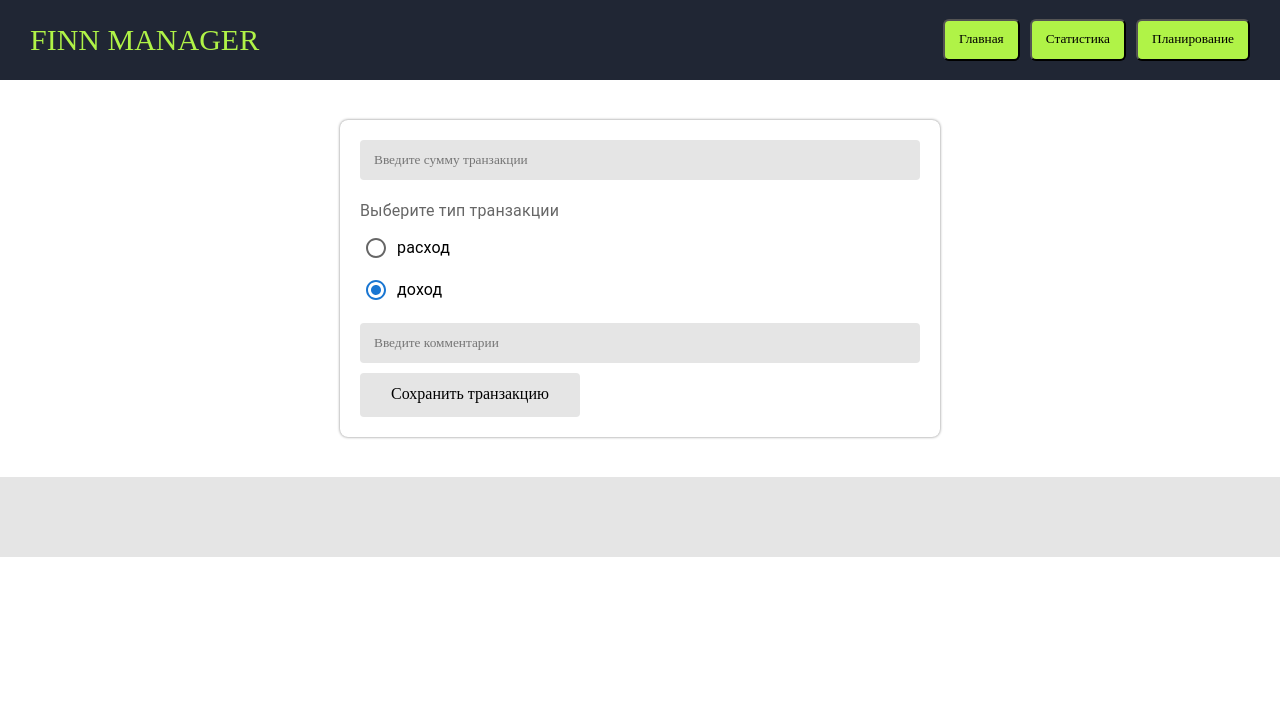
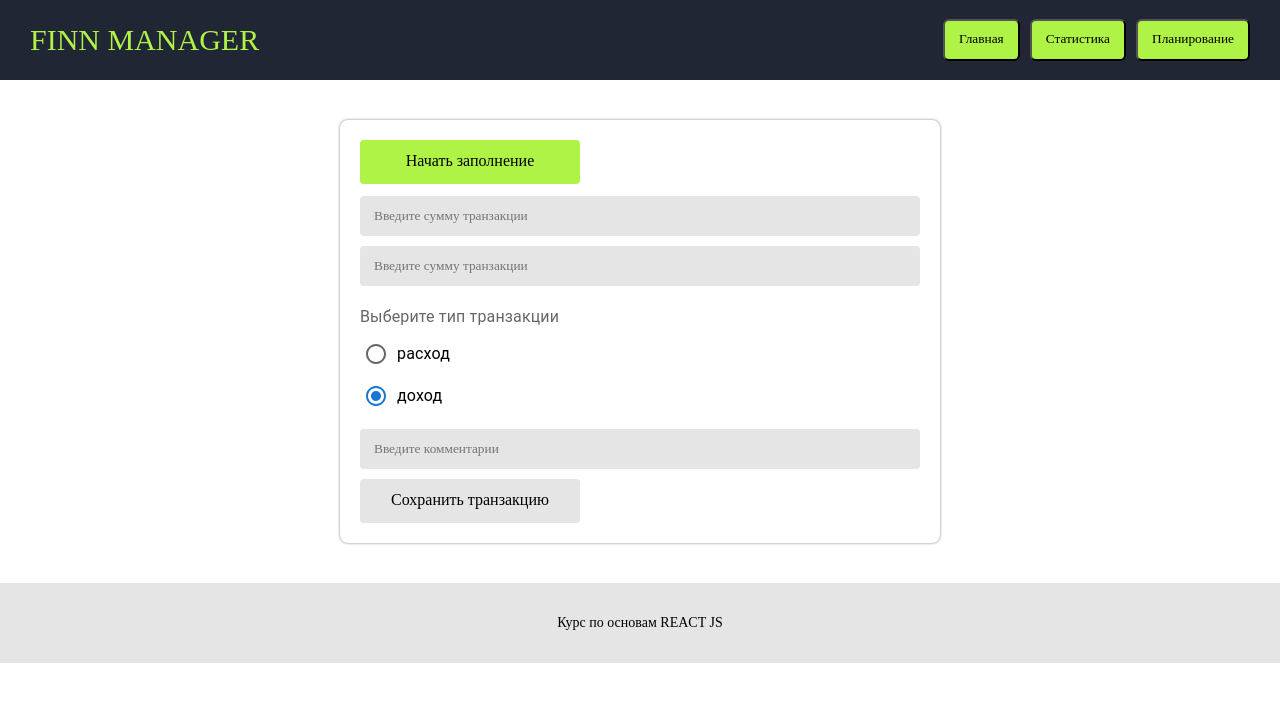
Before and after one commit to sergey87chuvasov/react-project12, a React (Create React App) app: page / in a window 1280 px wide. Shown: the top 702 px of the page. Built offline with nearby package versions, Linux system fonts and the light colour scheme.

Commit message:
added practice with useref and useContext in project

```diff
--- a/src/components/pages/Main.jsx
+++ b/src/components/pages/Main.jsx
@@ -1,4 +1,4 @@
-import React, { useEffect } from 'react';
+import React, { useEffect, useState } from 'react';
 
 import {
   changeViewType,
@@ -7,6 +7,8 @@ import {
 } from '../../redux-state/reducers/view-type-for-main';
 
 import { useSelector, useDispatch } from 'react-redux';
+
+import FooterContext from '../../redux-state/contect/footerContext';
 
 import Radio from '@mui/material/Radio';
 import RadioGroup from '@mui/material/RadioGroup';
@@ -18,10 +20,15 @@ import Footer from '../views/global/Footer';
 import InputComponent from '../comps/Input';
 import css from '../../styles/form.css';
 
-const { FormContainer, Button } = css;
+import { useRef } from 'react';
+
+const { FormContainer, Button, Input } = css;
 
 const Main = (props) => {
   const { action } = props;
+
+  const valueInput = useRef();
+  const [footerText, setFooterText] = useState('Курс по основам REACT JS');
 
   const dispatch = useDispatch();
   const viewType = useSelector((state) => state.viewTypeMain.viewType);
@@ -60,6 +67,11 @@ const Main = (props) => {
     dispatch(changeComment(event.target.value));
   };
 
+  const setFocus = () => {
+    valueInput.current.disabled = false;
+    valueInput.current.focus();
+  };
+
   useEffect(() => {
     console.log(viewType);
   }, [viewType]);
@@ -67,7 +79,29 @@ const Main = (props) => {
   return (
     <React.Fragment>
       <FormContainer style={{ alignItems: 'flex-start' }}>
+        {/*-------------------------------------------- */}
+        <Button
+          backgroundColor={'rgb(176,243,71)'}
+          onClick={setFocus}
+          style={{ marginBottom: '12px' }}
+        >
+          Начать заполнение
+        </Button>
+        <Input
+          ref={valueInput}
+          value={viewValue}
+          type={'text'}
+          placeholder={'Введите сумму транзакции'}
+          maxLength={'100'}
+          disabled
+          onChange={(event) => {
+            const newValue = event.target.value;
+            handleChangeValue(newValue);
+          }}
+        ></Input>
+        {/*-------------------------------------------- */}
         <InputComponent
+          ref={valueInput}
           inputValue={viewValue}
           action={handleChangeValue}
           placeholder={'Введите сумму транзакции'}
@@ -156,7 +190,20 @@ const Main = (props) => {
           Сохранить транзакцию
         </Button>
       </FormContainer>
-      <Footer></Footer>
+
+      {true && (
+        <FooterContext.Provider value={[footerText, setFooterText]}>
+          <Footer></Footer>
+        </FooterContext.Provider>
+      )}
+
+      {false && (
+        <FooterContext.Provider value={footerText}>
+          <FooterContext.Consumer>
+            {(value) => <Footer>{value}</Footer>}
+          </FooterContext.Consumer>
+        </FooterContext.Provider>
+      )}
     </React.Fragment>
   );
 };
--- a/src/components/views/global/Footer.jsx
+++ b/src/components/views/global/Footer.jsx
@@ -1,12 +1,19 @@
-import React from 'react';
+import React, { useContext } from 'react';
 import css from '../../../styles/styles.css';
+import FooterContext from '../../../redux-state/contect/footerContext';
 
 const { FooterContainer } = css;
 
-const Footer = () => {
+const Footer = ({ children }) => {
+  const [footerText, setFooterText] = useContext(FooterContext);
   return (
     <React.Fragment>
-      <FooterContainer></FooterContainer>
+      <FooterContainer
+        onClick={() => setFooterText('Новый текст для подвала')}
+        style={{ justifyContent: 'space-around', fontSize: '14px' }}
+      >
+        {footerText}
+      </FooterContainer>
     </React.Fragment>
   );
 };
--- /dev/null
+++ b/src/redux-state/contect/footerContext.js
@@ -0,0 +1,5 @@
+import React from 'react';
+
+const FooterContext = React.createContext();
+
+export default FooterContext;
```
